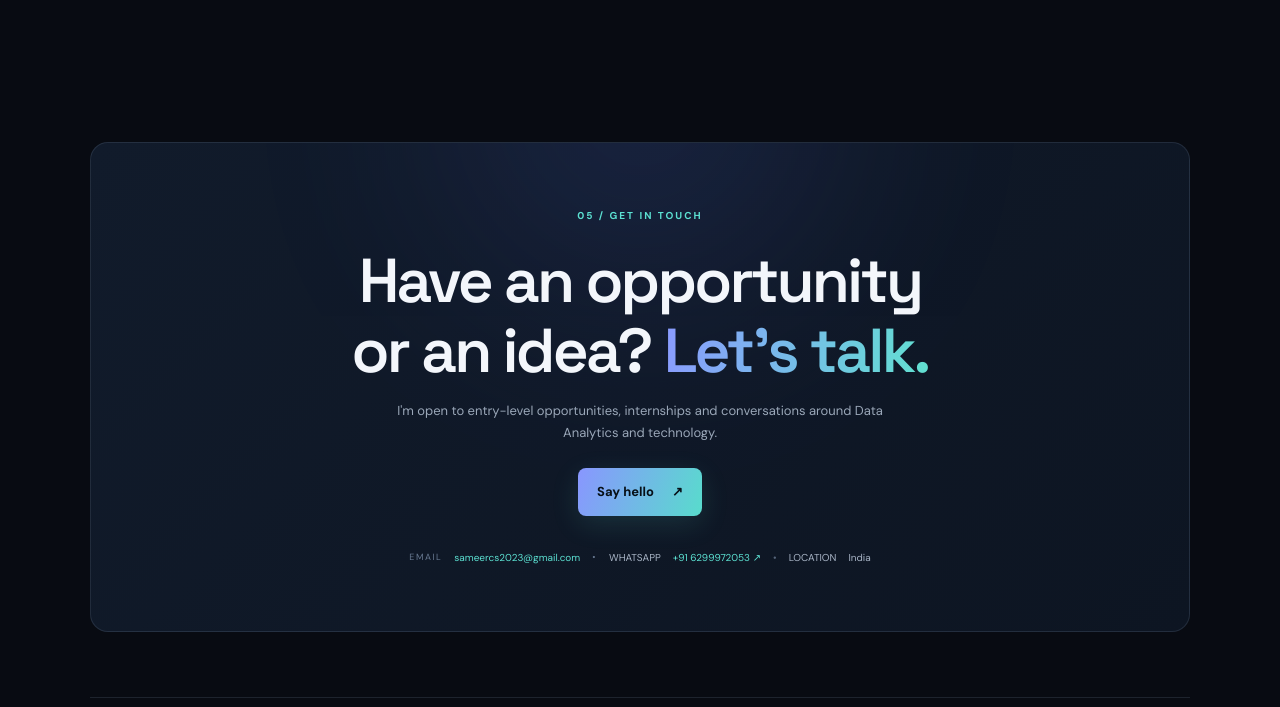
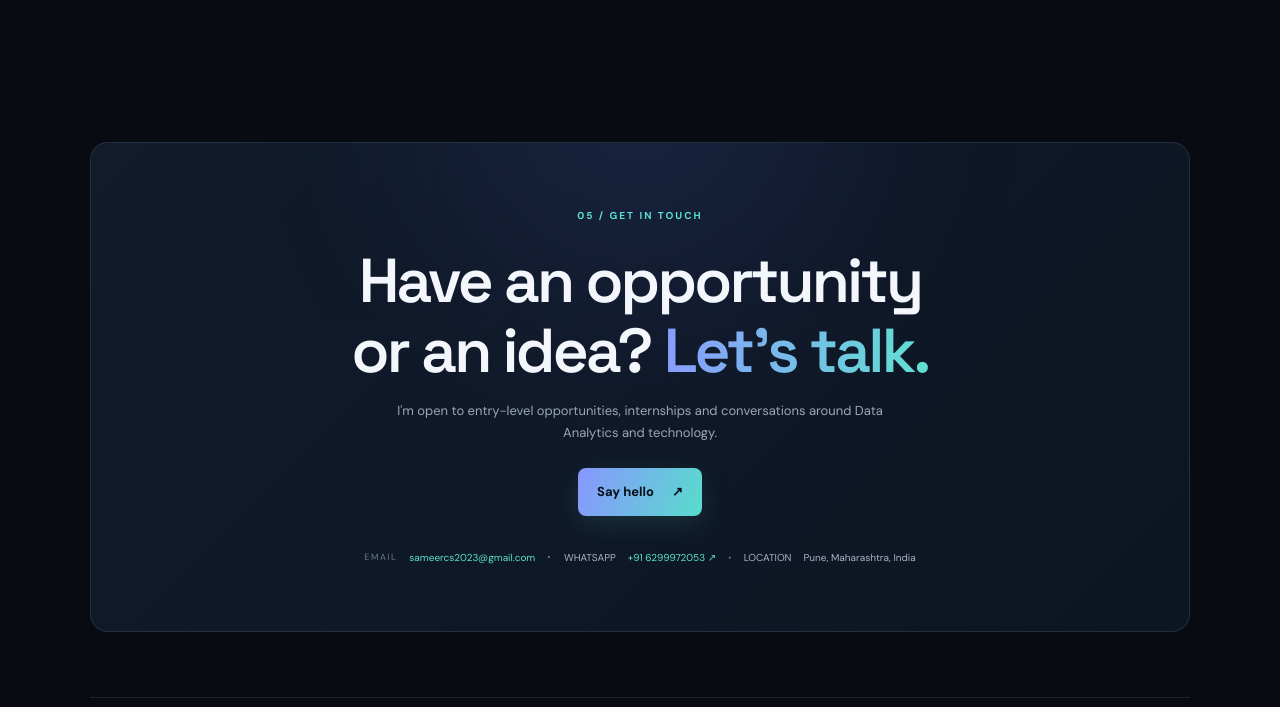
Before and after one commit to sameercs2026-ai/portfoliyo, a plain HTML site: page index.html in a window 1280 px wide. Shown: the part 3495-4202 px from the top of the page. Drawn offline with Linux system fonts and the light colour scheme.

Commit message:
Update location from 'India' to 'Pune, Maharashtra, India'

```diff
--- a/index.html
+++ b/index.html
@@ -523,7 +523,7 @@
         <span class="contact-separator">•</span>
 
         <span>LOCATION</span>
-        <span>India</span>
+<span>Pune, Maharashtra, India</span>
       </div>
 
     </section>
```
